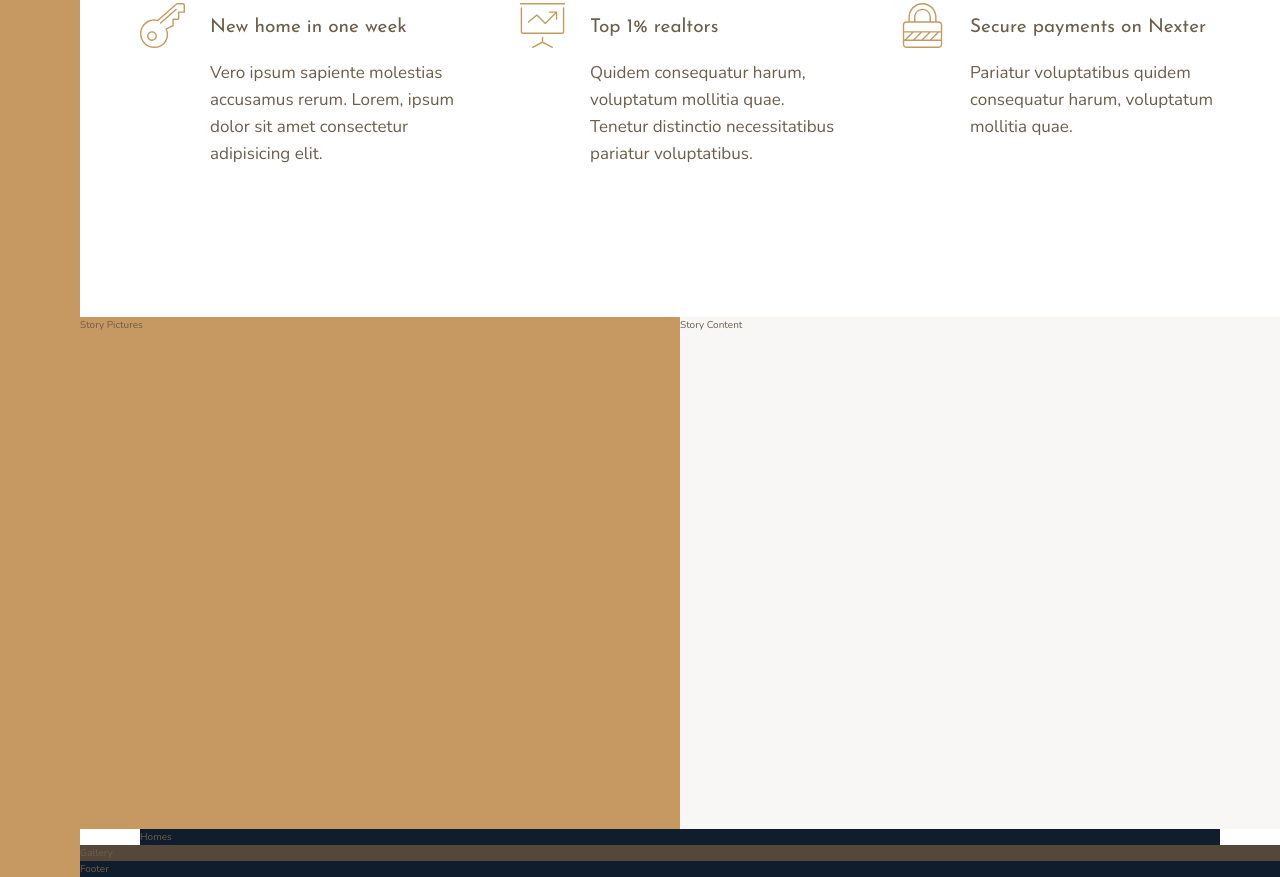
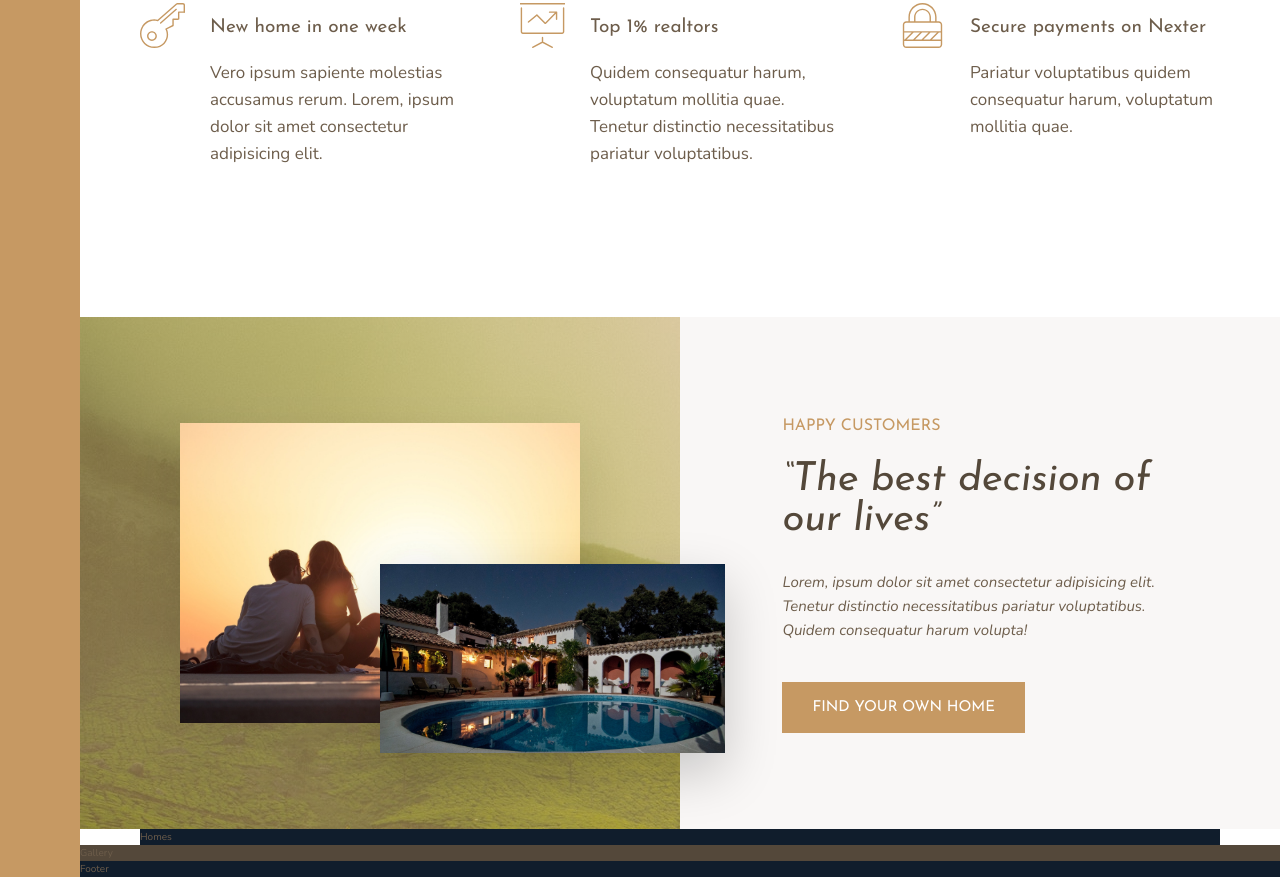
Before and after one commit to jgoryca/Nexter, a website: page index.html in a window 1280 px wide. Shown: the part 991-1868 px from the top of the page. Drawn offline with nearby package versions, Linux system fonts and the light colour scheme.

Commit message:
built the story section

```diff
--- a/index.html
+++ b/index.html
@@ -80,8 +80,26 @@
         </p>
       </div>
     </section>
-    <div class="story__pictures">Story Pictures</div>
-    <div class="story__content">Story Content</div>
+    <div class="story__pictures">
+      <img
+        src="img/story-1.jpeg"
+        alt="Couple with new house"
+        class="story__img--1"
+      />
+      <img src="img/story-2.jpeg" alt="New house" class="story__img--2" />
+    </div>
+    <div class="story__content">
+      <h3 class="heading-3 mb-sm">Happy customers</h3>
+      <h2 class="heading-2 heading-2--dark mb-md">
+        &ldquo;The best decision of our lives&rdquo;
+      </h2>
+      <p class="story__text">
+        Lorem, ipsum dolor sit amet consectetur adipisicing elit. Tenetur
+        distinctio necessitatibus pariatur voluptatibus. Quidem consequatur
+        harum volupta!
+      </p>
+      <button class="btn">Find your own home</button>
+    </div>
     <section class="homes">Homes</section>
     <section class="gallery">Gallery</section>
     <footer class="footer">Footer</footer>
--- a/sass/_story.scss
+++ b/sass/_story.scss
@@ -2,10 +2,45 @@
   &__pictures {
     background-color: $color-primary;
     grid-column: full-start / col-end 4;
+    background-image: linear-gradient(
+        rgba($color-primary, 0.5),
+        rgba($color-primary, 0.5)
+      ),
+      url(../img/back.jpg);
+    display: grid;
+    grid-template-rows: repeat(6, 1fr);
+    grid-template-columns: repeat(6, 1fr);
+    align-items: center;
+  }
+
+  &__img--1 {
+    width: 100%;
+    grid-column: 2 / 6;
+    grid-row: 2 / 6;
+    box-shadow: 0 2rem 5rem rgba(#000, 0.1);
+  }
+
+  &__img--2 {
+    width: 115%;
+    grid-column: 4 / 7;
+    grid-row: 4 / 6;
+    z-index: 20;
+    box-shadow: 0 2rem 5rem rgba(#000, 0.2);
   }
 
   &__content {
     background-color: $color-grey-light-1;
     grid-column: col-start 5 / full-end;
+    padding: 6rem 8vw;
+    display: flex;
+    flex-direction: column;
+    justify-content: center;
+    align-items: flex-start;
+  }
+
+  &__text {
+    font-size: 1.5rem;
+    font-style: italic;
+    margin-bottom: 4rem;
   }
 }
--- a/sass/_typography.scss
+++ b/sass/_typography.scss
@@ -9,10 +9,23 @@
 
 .heading-2 {
   @extend %heading;
+  font-size: 4rem;
+  font-style: italic;
+  line-height: 1;
+  &--light {
+    color: $color-grey-light-1;
+  }
+
+  &--dark {
+    color: $color-grey-dark-1;
+  }
 }
 
 .heading-3 {
   @extend %heading;
+  font-size: 1.6rem;
+  color: $color-primary;
+  text-transform: uppercase;
 }
 
 .heading-4 {
@@ -27,3 +40,33 @@
     color: $color-grey-dark-1;
   }
 }
+
+.btn {
+  background-color: $color-primary;
+  color: #fff;
+  border: none;
+  border-radius: 0;
+  font-family: $font-display;
+  font-size: 1.5rem;
+  text-transform: uppercase;
+  padding: 1.8rem 3rem;
+  cursor: pointer;
+  transition: all 0.2s;
+
+  &:hover {
+    background-color: $color-primary-dark;
+  }
+}
+
+.mb-sm {
+  margin-bottom: 2rem;
+}
+.mb-md {
+  margin-bottom: 3rem;
+}
+.mb-lg {
+  margin-bottom: 4rem;
+}
+.mb-hg {
+  margin-bottom: 8rem;
+}
```
Also changed, not shown: css/style.css.
